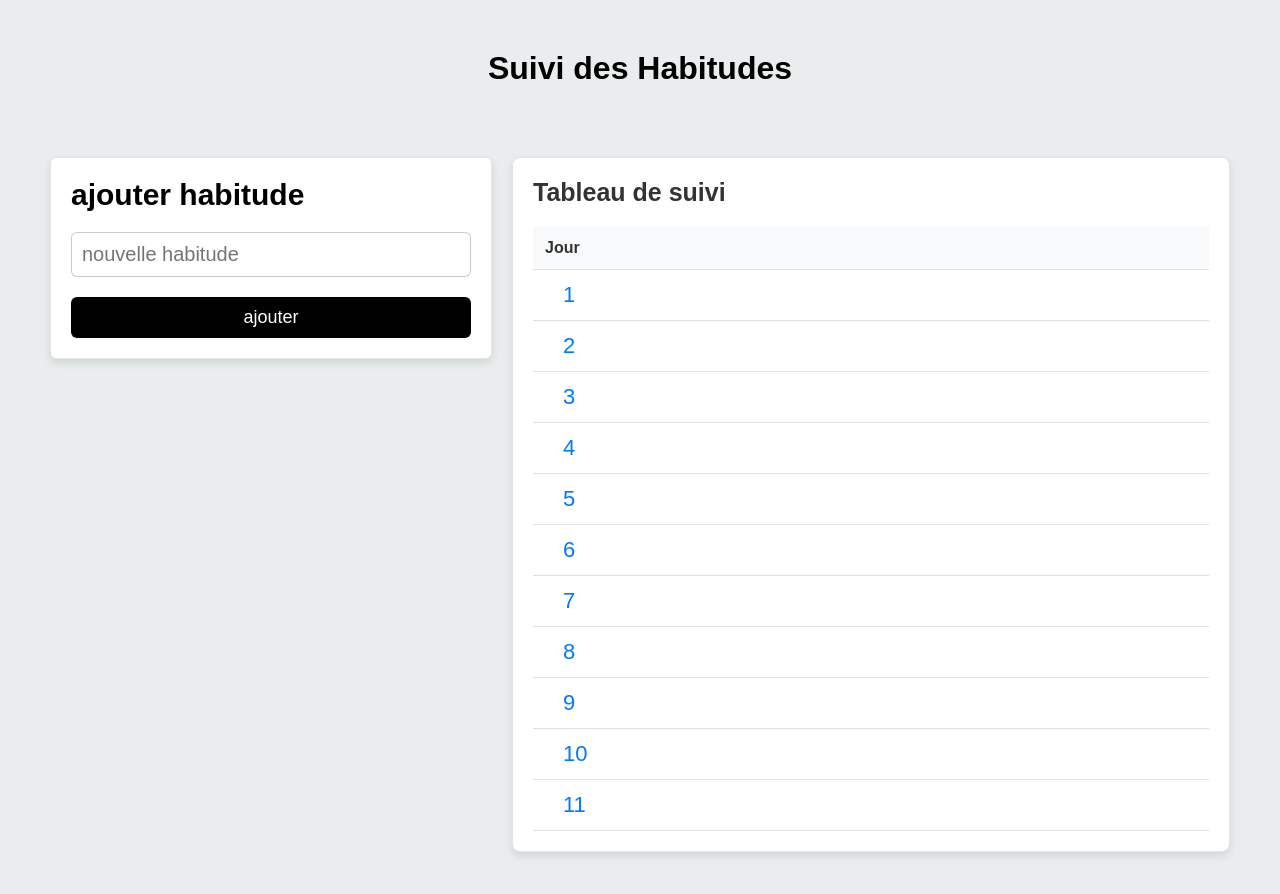
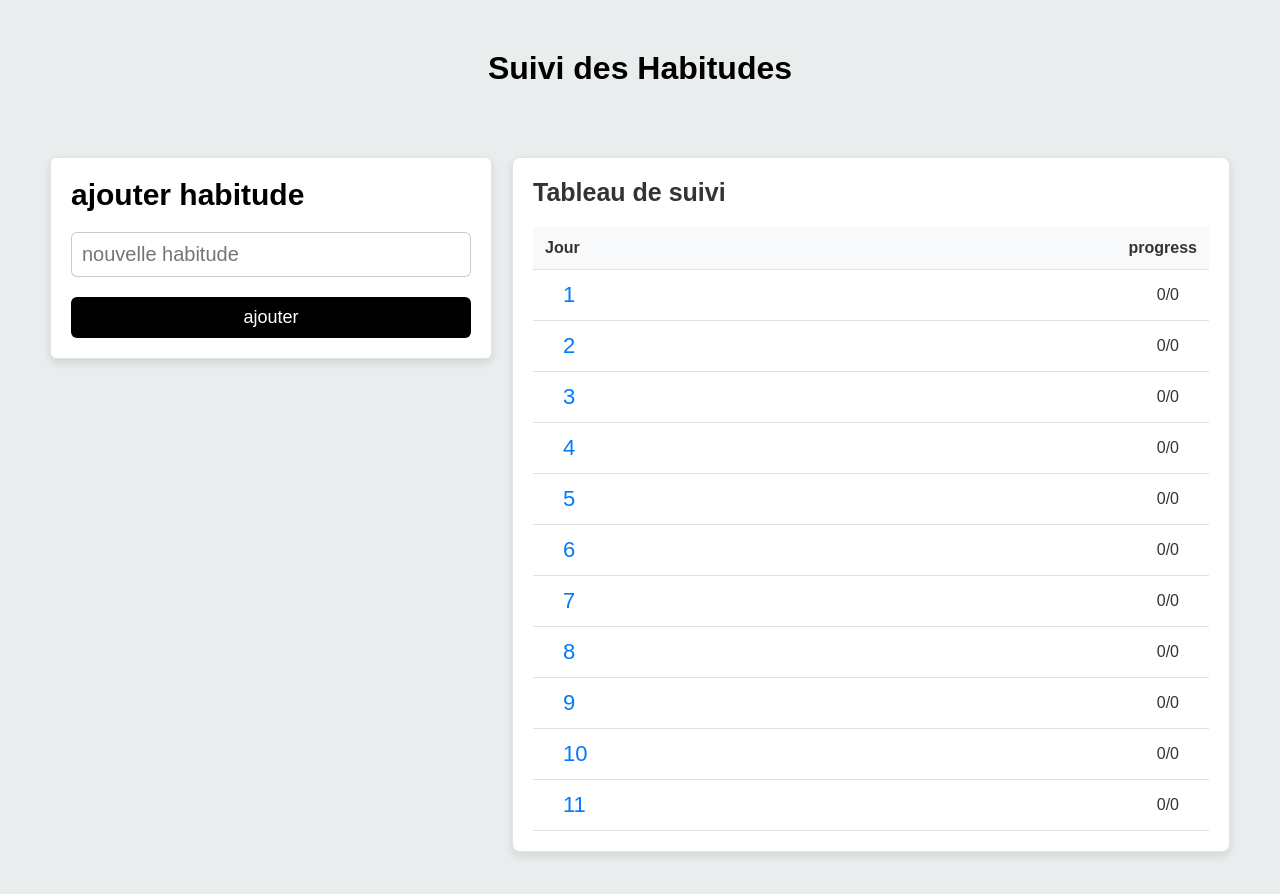
Before and after one commit to amine-haddade/tracking-Habits, a React (Vite) app: page / in a window 1280 px wide. Shown: the top 894 px of the page. Built offline with nearby package versions, Linux system fonts and the light colour scheme.

Commit message:
ajouter partie de progress

```diff
--- a/src/Components/Home.jsx
+++ b/src/Components/Home.jsx
@@ -1,12 +1,14 @@
 // import TableHbits from "./TableHbits"
 
-import {   useState } from "react"
+import {  useState,useEffect } from "react"
 
 // import FormsHabits from "./FormsHabits"
 function Home() {
 
   const [habitudes,setHabitudes]=useState([])
   const [habitude,setHabitude]=useState('')
+  const [stockIdHbits,setStockIdHbits]=useState({id:null,indiceJour:null})
+  const [nbrJpours,setNbrJours]=useState(Array(11).fill({prog:0}))
 
   function ajouterHbitude(){
     setHabitudes([
@@ -15,7 +17,7 @@ function Home() {
     setHabitude('')
   }
   function Checkjour(habitudeId,ind){
-
+    setStockIdHbits({id:habitudeId,indiceJour:ind})
     habitudes.map(()=>{
       setHabitudes(
         habitudes.map((habitude)=>// donner pour qoui lorsque effacer ce praquete{} le code fonction
@@ -25,21 +27,34 @@ function Home() {
 
       })
 
+      // const habitudeFind=habitudes.find(h => h.id === habitudeId);
+
 
 
 
   }
 
-  function removeHbits(HbitsId){
-    console.log(HbitsId)
-    const newHbitudes=habitudes.filter((ele)=>(ele.id!==HbitsId))
-    // console.log(newHbitudes)
-    setHabitudes(newHbitudes)
+  useEffect(()=>{
+    console.log(habitudes) // habitude changer
+    console.log(stockIdHbits)
+    const JoursHabitudes=habitudes.find(habitude => habitude.id === stockIdHbits.id)?.jours[stockIdHbits.indiceJour]
+    if (JoursHabitudes === true) {
+          setNbrJours(
+            nbrJpours.map((el,ind)=>
+              ind===stockIdHbits.indiceJour ?
+              {...el,prog:el.prog+1}
+              :el)
+          )
     }
-  // useEffect(()=>{
-  //   removeHbits()
-  // },[])
-
+    else {
+          setNbrJours(
+            nbrJpours.map((el,ind)=>
+              ind===stockIdHbits.indiceJour ?
+              {...el,prog:el.prog-1}
+              :el)
+          )
+    }
+  },[habitudes,stockIdHbits])
 
 
 
@@ -47,9 +62,7 @@ function Home() {
     <>
       <h1 id="title-home-page">Suivi des Habitudes</h1>
       <div id="forms-habits">
-        {/* <FormsHabits/>
-        <TableHbits/>
-       */}
+
        <form onSubmit={(e)=>{e.preventDefault()}}>
           <h3>ajouter habitude</h3>
           <input value={habitude} onChange={(e)=>{setHabitude(e.target.value)}} placeholder="nouvelle habitude" type="text"/>
@@ -69,18 +82,21 @@ function Home() {
                         {habitudes.map((habitude,index)=>
                         <th key={index}>{habitude.nom}</th>
                       )}
+                      <th className="th-progress">progress</th>
+
 
                     </tr>
                 </thead>
                 <tbody>
 
-                {[...Array(11)].map((_, indiceJour)  => // le nombre de jout il doist stcké dans une varible siasir par le user
+                {[...nbrJpours].map((_, indiceJour)  => // le nombre de jout il doist stcké dans une varible siasir par le user
 
                         <tr key={indiceJour}>
                           <td className="nbr-jr">{indiceJour+1}</td>
                           {habitudes.map((habitude,index)=>
                           <td key={index}  onClick={()=>Checkjour(habitude.id,indiceJour)}   ><div className="chek-box ">{habitude.jours[indiceJour] && <i className="fa-solid fa-check"></i>}</div></td>
                         )}
+                        <td className="th-progress-count"   >{nbrJpours[indiceJour].prog}/{habitudes.length}</td>
                         </tr>
 
                       )}
--- a/src/style.css
+++ b/src/style.css
@@ -153,9 +153,7 @@ table {
 }
 th, td {
   padding: 12px;
-  width:25px;
-  max-width: 25px;
-  min-width: 25px;
+  min-width: 70px;
   text-align: center;
   border-bottom: 1px solid #e0e0e0;
 }
@@ -183,3 +181,10 @@ th {
 #th-jours{
   text-align: left;
 }
+.th-progress{
+  text-align: right;
+}
+.th-progress-count{
+  text-align: right;
+  padding-right: 30px !important;
+}
```
Lines whose indentation alone changed are shown as unchanged.
